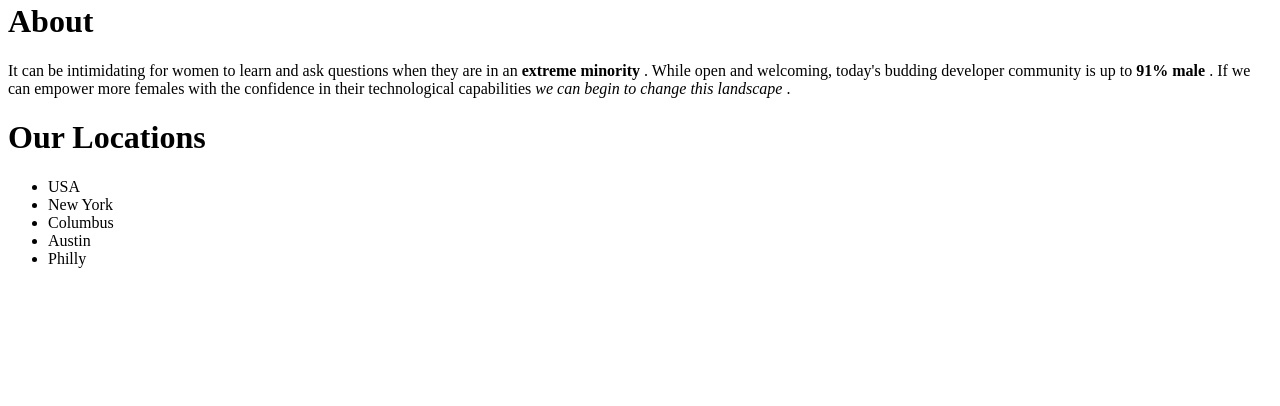
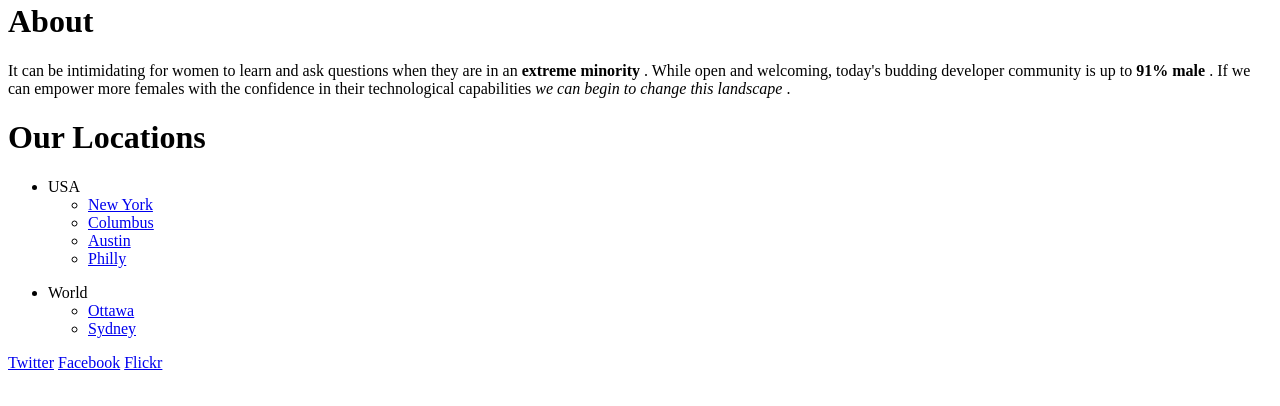
Before and after one commit to Classof2023/gettingstartedHTML, a plain HTML site: page website.html in a window 1280 px wide. Shown: the part 330-736 px from the top of the page. Drawn offline with Linux system fonts and the light colour scheme.

Commit message:
finished part 2

```diff
--- a/website.html
+++ b/website.html
@@ -15,12 +15,32 @@
 <h1> <b> Our Locations </b> </h1>
 
 <ul>
-    <li> USA
-        <li> New York </li>
-        <li> Columbus </li>
-        <li> Austin </li>
-        <li> Philly </li>
-    </li>
+    <li> USA </li>
+<ul>
+   <li> <a href="https://www.girldevelopit.com/chapters/new-york"> New York </a> </li>
+
+  <li>  <a href="https://www.girldevelopit.com/chapters/new-york"> Columbus </a> </li>
+
+   <li> <a href="https://www.girldevelopit.com/chapters/austin"> Austin </a> </li>
+
+   <li> <a href="https://www.girldevelopit.com/chapters/philadelphia"> Philly </a> </li>
+
+</ul>
+</ul>
+
+<ul>
+    <li> World </li>
+<ul>
+<li> <a href="https://girldevelopitottawa.tumblr.com/"> Ottawa </a> </li>
+<li> <a href="https://www.meetup.com/topics/girl-develop-it/au/sydney/"> Sydney </a> </li>
+
+</ul>
+</ul>
+
+<a href="https://twitter.com/girldevelopit?lang=en">Twitter</a>
+<a href="https://www.facebook.com/girldevelopit/">Facebook</a>
+<a href="https://www.flickr.com/photos/40453677@N00/sets/72157626841092971/">Flickr</a>
+
 
 
 
```
